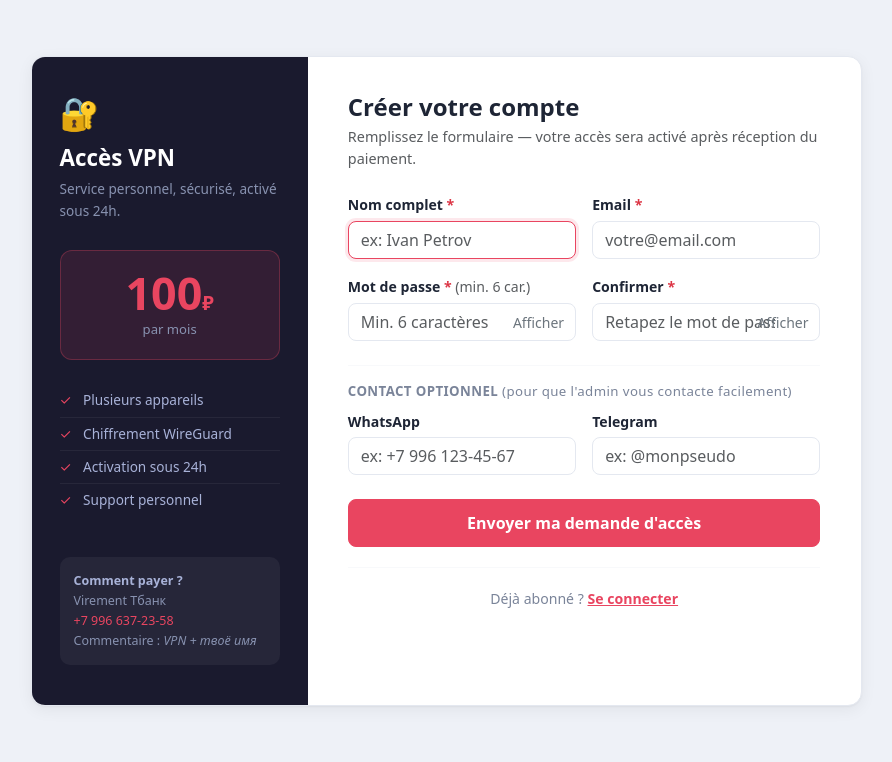
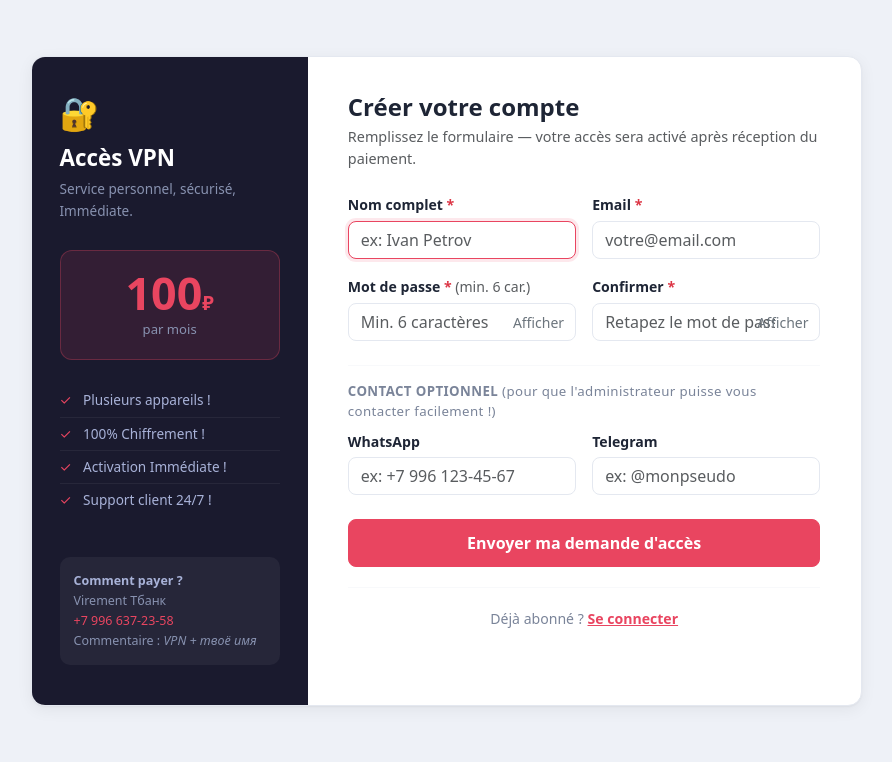
Before and after one commit to benus-code/Fact_vpn, a Flask app: page /inscription in a window 1280 px wide. Shown: the part 59-821 px from the top of the page, without its empty margins (194-1086 px from the left). Run offline with Flask 3, Linux system fonts and the light colour scheme; data comes from the database, SQL or seed files in the repository.

Commit message:
Modification des pages

```diff
--- a/templates/inscription.html
+++ b/templates/inscription.html
@@ -14,7 +14,7 @@
             <div style="font-size:2rem; line-height:1;">🔐</div>
             <h2 style="color:#fff; font-weight:800; margin:16px 0 6px; font-size:1.4rem;">Accès VPN</h2>
             <p style="color:#8892b0; font-size:.85rem; line-height:1.6; margin-bottom:28px;">
-              Service personnel, sécurisé, activé sous 24h.
+              Service personnel, sécurisé, Immédiate.
             </p>
             <div style="background:rgba(233,69,96,.12); border:1px solid rgba(233,69,96,.3);
                         border-radius:12px; padding:20px 18px; text-align:center; margin-bottom:24px;">
@@ -25,16 +25,16 @@
             </div>
             <ul style="list-style:none; padding:0;">
               <li style="color:#a8b2d8; padding:6px 0; font-size:.85rem; border-bottom:1px solid rgba(255,255,255,.06);">
-                <span style="color:#e94560; margin-right:8px;">✓</span> Plusieurs appareils
+                <span style="color:#e94560; margin-right:8px;">✓</span> Plusieurs appareils !
               </li>
               <li style="color:#a8b2d8; padding:6px 0; font-size:.85rem; border-bottom:1px solid rgba(255,255,255,.06);">
-                <span style="color:#e94560; margin-right:8px;">✓</span> Chiffrement WireGuard
+                <span style="color:#e94560; margin-right:8px;">✓</span> 100% Chiffrement !
               </li>
               <li style="color:#a8b2d8; padding:6px 0; font-size:.85rem; border-bottom:1px solid rgba(255,255,255,.06);">
-                <span style="color:#e94560; margin-right:8px;">✓</span> Activation sous 24h
+                <span style="color:#e94560; margin-right:8px;">✓</span> Activation Immédiate !
               </li>
               <li style="color:#a8b2d8; padding:6px 0; font-size:.85rem;">
-                <span style="color:#e94560; margin-right:8px;">✓</span> Support personnel
+                <span style="color:#e94560; margin-right:8px;">✓</span> Support client 24/7 !
               </li>
             </ul>
           </div>
@@ -95,7 +95,7 @@
 
             <hr style="margin: 20px 0 16px;">
             <p class="mb-2" style="font-size:.83rem; color:#7a8499; font-weight:700; letter-spacing:.4px;">
-              CONTACT OPTIONNEL <span style="font-weight:400;">(pour que l'admin vous contacte facilement)</span>
+              CONTACT OPTIONNEL <span style="font-weight:400;">(pour que l'administrateur puisse vous contacter facilement !)</span>
             </p>
             <div class="row g-3">
               <div class="col-sm-6">
@@ -112,7 +112,7 @@
             <div class="d-md-none mt-3">
               <div class="alert alert-info mb-0">
                 <strong>Tarif : {{ bank.montant if bank else '100' }} ₽ / mois</strong><br>
-                <small>Virement {{ bank.banque if bank else '' }} — activation sous 24h</small>
+                <small>Virement {{ bank.banque if bank else '' }} — activation Immédiate ! </small>
               </div>
             </div>
 
--- a/templates/landing.html
+++ b/templates/landing.html
@@ -97,7 +97,7 @@
       <div class="col-md-4">
         <div class="info-card">
           <h5>🚀 Comment ça marche ?</h5>
-          <p>Tu t'inscris → tu envoies le paiement → l'admin active ton accès et t'envoie ta configuration VPN.</p>
+          <p>Tu t'inscris → tu envoies le paiement → l'administrateur active ton accès et t'envoie ta configuration VPN.</p>
         </div>
       </div>
       <div class="col-md-4">
@@ -111,7 +111,7 @@
       <div class="col-md-4">
         <div class="info-card">
           <h5>📱 Plusieurs appareils</h5>
-          <p>Un appareil supplémentaire ? Contacte l'admin après activation. Chaque device a sa propre config.</p>
+          <p>Pour un appareil supplémentaire, contactez l'administrateur <a href="https://t.me/Joseplusti_lv2">ici.</a></p>
         </div>
       </div>
     </div>
```
